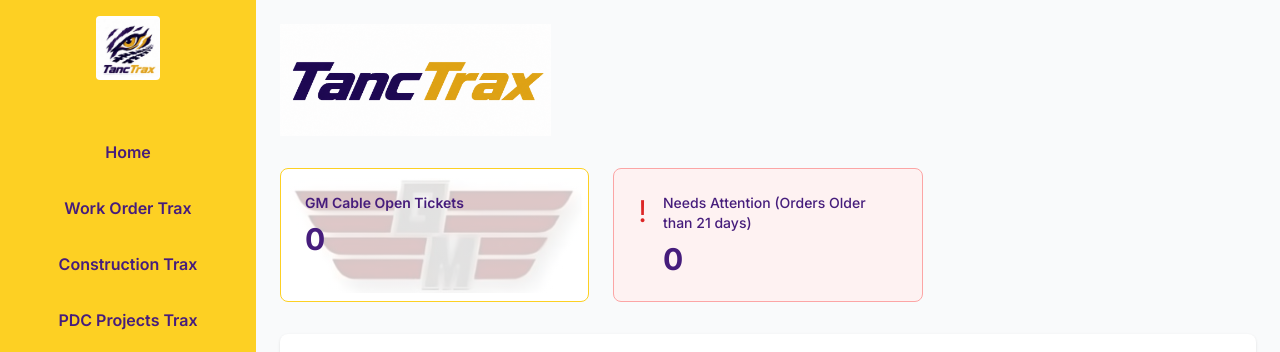
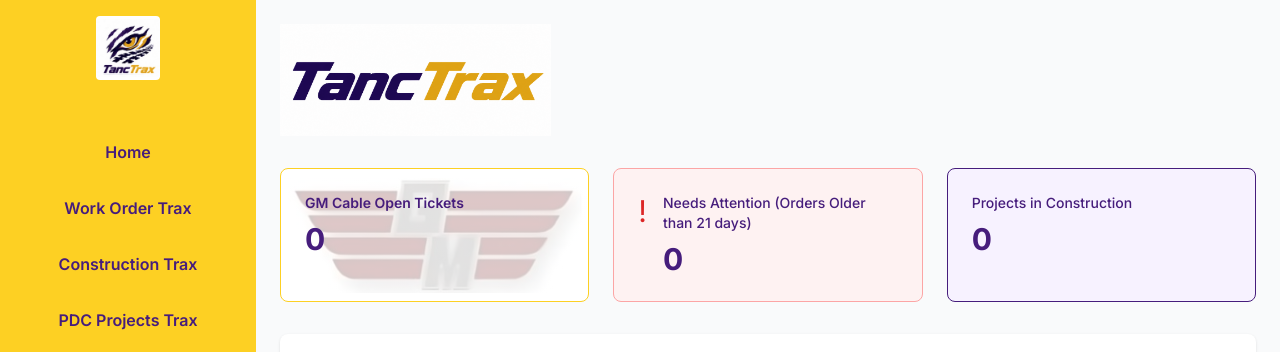
Before and after one commit to sobryant1989-oss/tanctrax, a Next.js app: page / in a window 1280 px wide. Shown: the top 352 px of the page. Built offline with nearby package versions, Linux system fonts and the light colour scheme; no server answers; the database is empty.

Commit message:
Add construction project counter

```diff
--- a/components/Dashboard.tsx
+++ b/components/Dashboard.tsx
@@ -38,6 +38,7 @@
     const threeWeeksAgo = Date.now() - (21 * 24 * 60 * 60 * 1000)
     return createdAt <= threeWeeksAgo
   }).length
+  const constructionProjectsCount = majorProjects.filter(project => project.phase === 'Construction').length
 
   useEffect(() => {
     fetchData()
@@ -99,6 +100,11 @@
             color="orange"
             icon="!"
           />
+          <MetricCard
+            label="Projects in Construction"
+            value={constructionProjectsCount}
+            color="purple"
+          />
         </div>
 
         <div className="space-y-6 mb-8">
```
